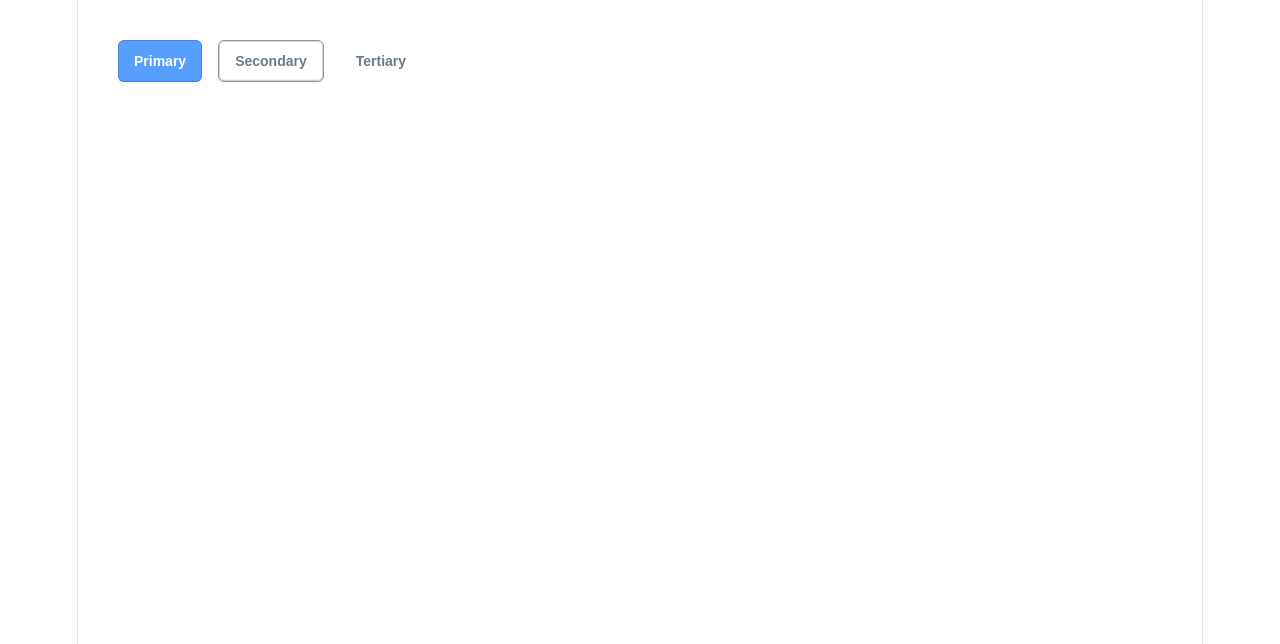
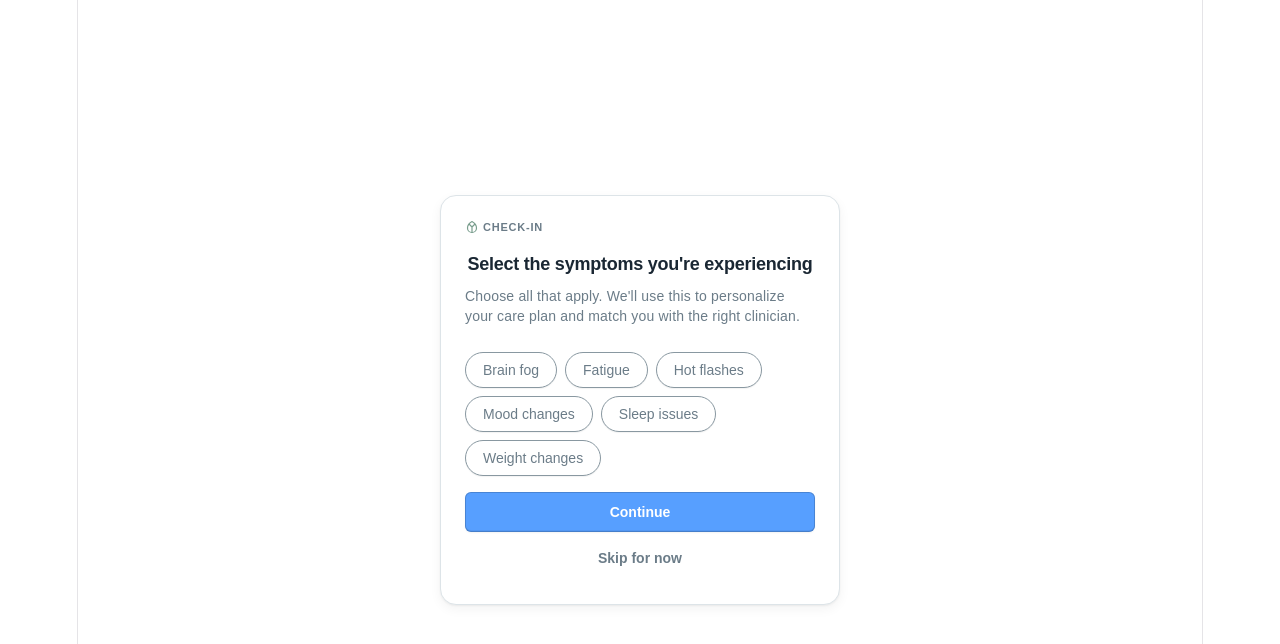
Before and after one commit to lailahasnain/midi-design-system, a React (Vite) app: page / in a window 1280 px wide. Shown: the top 644 px of the page. Built offline with nearby package versions, Linux system fonts and the light colour scheme.

Commit message:
styling updates

```diff
--- a/src/App.jsx
+++ b/src/App.jsx
@@ -1,12 +1,12 @@
-import Button from './components/Button/Button'
-import './components/Button/Button.css'
+import SymptomCard from './components/SymptomCard/SymptomCard'
 
 function App() {
   return (
-    <div style={{ padding: '40px', display: 'flex', gap: '16px', flexWrap: 'wrap' }}>
-      <Button hierarchy="primary" size="md">Primary</Button>
-      <Button hierarchy="secondary" size="md">Secondary</Button>
-      <Button hierarchy="tertiary" size="md">Tertiary</Button>
+    <div className="symptom-card-page">
+      <SymptomCard
+        onContinue={(selected) => console.log('Continue:', selected)}
+        onSkip={() => console.log('Skipped')}
+      />
     </div>
   )
 }
--- a/src/components/SelectablePill/SelectablePill.css
+++ b/src/components/SelectablePill/SelectablePill.css
@@ -0,0 +1,90 @@
+/* ================================================================
+   SelectablePill — Design Tokens
+   Extends Button.css; new tokens only — no values from Button.css
+   are redeclared here.
+   ================================================================ */
+
+:root {
+  --colors-background-bg-white:              #ffffff;
+  --colors-background-bg-pill-hover:         #f5f7f9;
+  --colors-background-bg-pill-selected:      #e8f2ff;
+  --colors-effects-focus-rings-focus-ring-brand: rgba(87, 159, 255, 0.22);
+  --selectable-pill-padding-x:               17px;
+}
+
+/* ================================================================
+   Base
+   ================================================================ */
+
+.selectable-pill {
+  display:         inline-flex;
+  align-items:     center;
+  justify-content: center;
+  gap:             var(--spacing-sm);                      /* 6px */
+  height:          36px;
+  padding:         var(--spacing-md) var(--selectable-pill-padding-x); /* 8px 17px */
+  background-color: var(--colors-background-bg-white);
+  color:           var(--colors-text-text-secondary-700);
+  border:          1px solid var(--colors-border-border-primary);
+  border-radius:   9999px;
+  cursor:          pointer;
+  font-family:     'DM Sans', sans-serif;
+  font-weight:     500;
+  font-size:       var(--font-size-text-sm);
+  line-height:     var(--line-height-text-sm);
+  white-space:     nowrap;
+  box-shadow:      0 1px 1px var(--colors-effects-shadows-shadow-xs);
+  transition:
+    background-color 0.15s ease,
+    border-color     0.15s ease,
+    box-shadow       0.15s ease;
+}
+
+/* ================================================================
+   Hover
+   ================================================================ */
+
+.selectable-pill:hover {
+  background-color: var(--colors-background-bg-pill-hover);
+  border-color:     var(--colors-brand-primary-400);
+}
+
+/* ================================================================
+   Selected
+   ================================================================ */
+
+.selectable-pill--selected {
+  background-color: var(--colors-brand-primary-400);
+  border-color:     var(--colors-brand-primary-400);
+  color:            var(--colors-text-text-white);
+  box-shadow:
+    0 1px 2px var(--colors-effects-shadows-shadow-xs),
+    inset 0 0 0 1px var(--colors-brand-primary-400);
+}
+
+.selectable-pill--selected:hover {
+  background-color: var(--colors-brand-primary-600);
+  border-color:     var(--colors-brand-primary-600);
+  color:            var(--colors-text-text-white);
+}
+
+/* ================================================================
+   Focus
+   ================================================================ */
+
+.selectable-pill:focus-visible {
+  outline:      none;
+  border-color: var(--colors-brand-primary-400);
+  box-shadow:
+    0 1px 2px var(--colors-effects-shadows-shadow-xs),
+    0 0 0 4px var(--colors-effects-focus-rings-focus-ring-brand);
+}
+
+/* ================================================================
+   Check icon
+   ================================================================ */
+
+.selectable-pill__check {
+  flex-shrink: 0;
+  /* inherits color from the pill — white when selected */
+}
--- a/src/components/SelectablePill/SelectablePill.jsx
+++ b/src/components/SelectablePill/SelectablePill.jsx
@@ -0,0 +1,37 @@
+import './SelectablePill.css';
+
+const CheckIcon = () => (
+  <svg
+    className="selectable-pill__check"
+    width="14"
+    height="14"
+    viewBox="0 0 14 14"
+    fill="none"
+    aria-hidden="true"
+  >
+    <path
+      d="M2.5 7L5.5 10L11.5 4"
+      stroke="currentColor"
+      strokeWidth="1.5"
+      strokeLinecap="round"
+      strokeLinejoin="round"
+    />
+  </svg>
+);
+
+export default function SelectablePill({ label, selected = false, onChange }) {
+  const handleClick = () => {
+    onChange?.(!selected);
+  };
+
+  return (
+    <button
+      type="button"
+      className={`selectable-pill${selected ? ' selectable-pill--selected' : ''}`}
+      aria-pressed={selected}
+      onClick={handleClick}
+    >
+      <span className="selectable-pill__label">{label}</span>
+    </button>
+  );
+}
```
